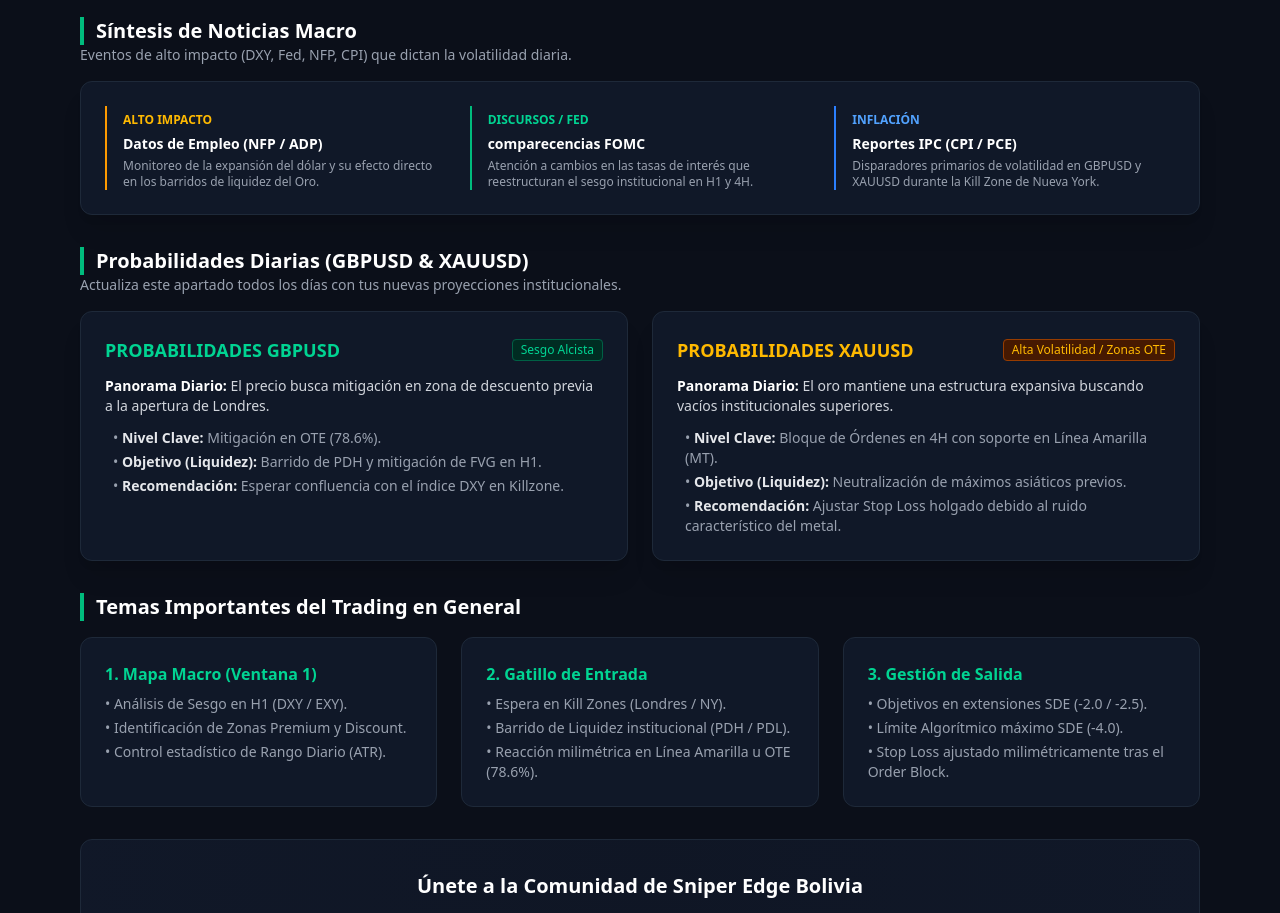
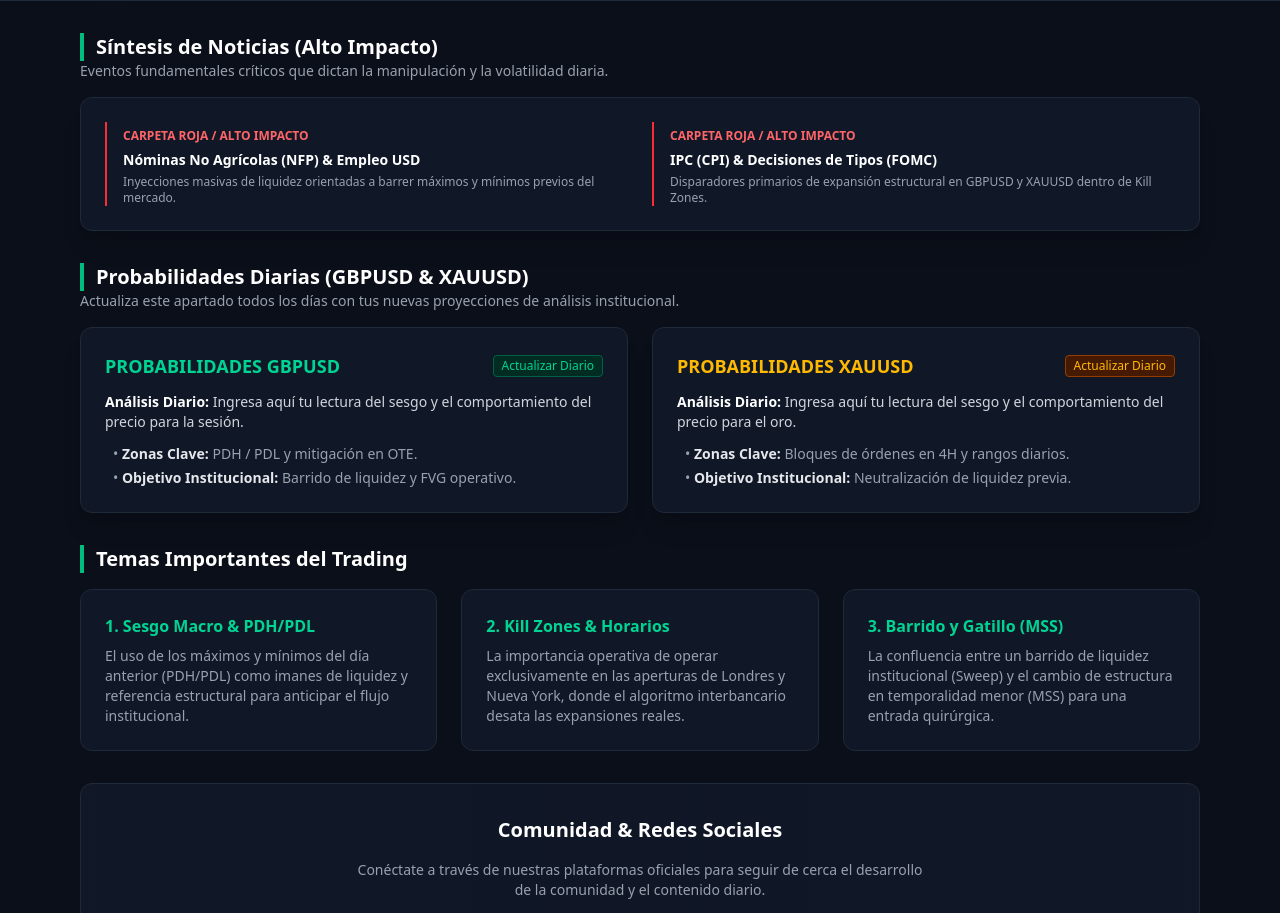
Before and after one commit to SniperEdgeBolivia/trading, a plain HTML site: page index.html in a window 1280 px wide. Shown: the part 96-1009 px from the top of the page. Drawn offline with nearby package versions, Linux system fonts and the light colour scheme.

Commit message:
Refactor HTML structure and update content

```diff
--- a/index.html
+++ b/index.html
@@ -11,20 +11,19 @@
 </head>
 <body class="min-h-screen flex flex-col justify-between">
 
-    <!-- 1. LOGOTIPO E INSTITUCIÓN -->
+    <!-- LOGOTIPO E INSTITUCIÓN -->
     <header class="border-b border-gray-800 bg-gray-900/50 backdrop-blur sticky top-0 z-50">
         <div class="max-w-6xl mx-auto px-4 py-4 flex flex-col sm:flex-row justify-between items-center gap-4">
-            <div class="flex items-center gap-3">
-                <!-- Reemplaza el enlace de la imagen con la URL o ruta de tu logotipo -->
-                <img src="https://via.placeholder.com/45" alt="Logo Sniper Edge Bolivia" class="w-12 h-12 rounded-full border border-emerald-500 object-cover">
+            <div class="flex items-center gap-4">
+                <!-- LOGO MÁS GRANDE -->
+                <img src="https://via.placeholder.com/70" alt="Logo Sniper Edge Bolivia" class="w-16 h-16 rounded-full border-2 border-emerald-500 object-cover shadow-lg shadow-emerald-500/20">
                 <div>
-                    <h1 class="text-xl font-bold tracking-wider text-white">SNIPER EDGE <span class="text-emerald-400">BOLIVIA</span></h1>
+                    <h1 class="text-2xl font-bold tracking-wider text-white">SNIPER EDGE <span class="text-emerald-400">BOLIVIA</span></h1>
                     <p class="text-xs text-gray-400">Metodología Institucional • Precisión Quirúrgica</p>
                 </div>
             </div>
-            <!-- Enlaces rápidos de Redes en el Header (opcional) -->
             <div class="flex items-center gap-3">
-                <a href="#redes" class="text-xs bg-emerald-950 text-emerald-400 border border-emerald-800 px-3 py-1.5 rounded-lg hover:bg-emerald-900 transition">Comunidad & Redes</a>
+                <a href="#redes" class="text-xs bg-emerald-950 text-emerald-400 border border-emerald-800 px-4 py-2 rounded-lg hover:bg-emerald-900 transition font-semibold">Comunidad & Redes Sociales</a>
             </div>
         </div>
     </header>
@@ -32,39 +31,34 @@
     <!-- CONTENIDO PRINCIPAL -->
     <main class="max-w-6xl mx-auto px-4 py-8 w-full space-y-8">
 
-        <!-- 2. SÍNTESIS DE NOTICIAS QUE MUEVEN EL MERCADO -->
+        <!-- SÍNTESIS DE NOTICIAS DE ALTO IMPACTO -->
         <section>
             <div class="mb-4">
-                <h2 class="text-xl font-bold text-white border-l-4 border-emerald-500 pl-3">Síntesis de Noticias Macro</h2>
-                <p class="text-sm text-gray-400">Eventos de alto impacto (DXY, Fed, NFP, CPI) que dictan la volatilidad diaria.</p>
+                <h2 class="text-xl font-bold text-white border-l-4 border-emerald-500 pl-3">Síntesis de Noticias (Alto Impacto)</h2>
+                <p class="text-sm text-gray-400">Eventos fundamentales críticos que dictan la manipulación y la volatilidad diaria.</p>
             </div>
 
             <div class="bg-gray-900 border border-gray-800 rounded-xl p-6 shadow-xl">
-                <div class="grid grid-cols-1 md:grid-cols-3 gap-6">
-                    <div class="border-l-2 border-amber-500 pl-4">
-                        <span class="text-xs text-amber-400 font-bold">ALTO IMPACTO</span>
-                        <h4 class="font-bold text-white text-sm mt-1">Datos de Empleo (NFP / ADP)</h4>
-                        <p class="text-xs text-gray-400 mt-1">Monitoreo de la expansión del dólar y su efecto directo en los barridos de liquidez del Oro.</p>
+                <div class="grid grid-cols-1 md:grid-cols-2 gap-6">
+                    <div class="border-l-2 border-red-500 pl-4">
+                        <span class="text-xs text-red-400 font-bold">CARPETA ROJA / ALTO IMPACTO</span>
+                        <h4 class="font-bold text-white text-sm mt-1">Nóminas No Agrícolas (NFP) & Empleo USD</h4>
+                        <p class="text-xs text-gray-400 mt-1">Inyecciones masivas de liquidez orientadas a barrer máximos y mínimos previos del mercado.</p>
                     </div>
-                    <div class="border-l-2 border-emerald-500 pl-4">
-                        <span class="text-xs text-emerald-400 font-bold">DISCURSOS / FED</span>
-                        <h4 class="font-bold text-white text-sm mt-1">comparecencias FOMC</h4>
-                        <p class="text-xs text-gray-400 mt-1">Atención a cambios en las tasas de interés que reestructuran el sesgo institucional en H1 y 4H.</p>
-                    </div>
-                    <div class="border-l-2 border-blue-500 pl-4">
-                        <span class="text-xs text-blue-400 font-bold">INFLACIÓN</span>
-                        <h4 class="font-bold text-white text-sm mt-1">Reportes IPC (CPI / PCE)</h4>
-                        <p class="text-xs text-gray-400 mt-1">Disparadores primarios de volatilidad en GBPUSD y XAUUSD durante la Kill Zone de Nueva York.</p>
+                    <div class="border-l-2 border-red-500 pl-4">
+                        <span class="text-xs text-red-400 font-bold">CARPETA ROJA / ALTO IMPACTO</span>
+                        <h4 class="font-bold text-white text-sm mt-1">IPC (CPI) & Decisiones de Tipos (FOMC)</h4>
+                        <p class="text-xs text-gray-400 mt-1">Disparadores primarios de expansión estructural en GBPUSD y XAUUSD dentro de Kill Zones.</p>
                     </div>
                 </div>
             </div>
         </section>
 
-        <!-- 3. PROBABILIDADES GBPUSD Y XAUUSD (Actualizable diariamente) -->
+        <!-- PROBADILIDADES DIARIAS (GBPUSD & XAUUSD) -->
         <section>
             <div class="mb-4">
                 <h2 class="text-xl font-bold text-white border-l-4 border-emerald-500 pl-3">Probabilidades Diarias (GBPUSD & XAUUSD)</h2>
-                <p class="text-sm text-gray-400">Actualiza este apartado todos los días con tus nuevas proyecciones institucionales.</p>
+                <p class="text-sm text-gray-400">Actualiza este apartado todos los días con tus nuevas proyecciones de análisis institucional.</p>
             </div>
 
             <div class="grid grid-cols-1 md:grid-cols-2 gap-6">
@@ -72,15 +66,13 @@
                 <div class="bg-gray-900 border border-gray-800 rounded-xl p-6 shadow-xl">
                     <div class="flex justify-between items-center mb-3">
                         <h3 class="font-bold text-lg text-emerald-400">PROBABILIDADES GBPUSD</h3>
-                        <span class="text-xs bg-emerald-950 text-emerald-400 border border-emerald-800 px-2 py-0.5 rounded">Sesgo Alcista</span>
+                        <span class="text-xs bg-emerald-950 text-emerald-400 border border-emerald-800 px-2 py-0.5 rounded">Actualizar Diario</span>
                     </div>
-                    <!-- EDITA AQUÍ TU CONTENIDO DIARIO -->
                     <div class="space-y-3 text-sm text-gray-300">
-                        <p><strong class="text-white">Panorama Diario:</strong> El precio busca mitigación en zona de descuento previa a la apertura de Londres.</p>
+                        <p><strong class="text-white">Análisis Diario:</strong> Ingresa aquí tu lectura del sesgo y el comportamiento del precio para la sesión.</p>
                         <ul class="space-y-1 text-gray-400 pl-2">
-                            <li>• <strong class="text-gray-200">Nivel Clave:</strong> Mitigación en OTE (78.6%).</li>
-                            <li>• <strong class="text-gray-200">Objetivo (Liquidez):</strong> Barrido de PDH y mitigación de FVG en H1.</li>
-                            <li>• <strong class="text-gray-200">Recomendación:</strong> Esperar confluencia con el índice DXY en Killzone.</li>
+                            <li>• <strong class="text-gray-200">Zonas Clave:</strong> PDH / PDL y mitigación en OTE.</li>
+                            <li>• <strong class="text-gray-200">Objetivo Institucional:</strong> Barrido de liquidez y FVG operativo.</li>
                         </ul>
                     </div>
                 </div>
@@ -89,65 +81,51 @@
                 <div class="bg-gray-900 border border-gray-800 rounded-xl p-6 shadow-xl">
                     <div class="flex justify-between items-center mb-3">
                         <h3 class="font-bold text-lg text-amber-400">PROBABILIDADES XAUUSD</h3>
-                        <span class="text-xs bg-amber-950 text-amber-400 border border-amber-800 px-2 py-0.5 rounded">Alta Volatilidad / Zonas OTE</span>
+                        <span class="text-xs bg-amber-950 text-amber-400 border border-amber-800 px-2 py-0.5 rounded">Actualizar Diario</span>
                     </div>
-                    <!-- EDITA AQUÍ TU CONTENIDO DIARIO -->
                     <div class="space-y-3 text-sm text-gray-300">
-                        <p><strong class="text-white">Panorama Diario:</strong> El oro mantiene una estructura expansiva buscando vacíos institucionales superiores.</p>
+                        <p><strong class="text-white">Análisis Diario:</strong> Ingresa aquí tu lectura del sesgo y el comportamiento del precio para el oro.</p>
                         <ul class="space-y-1 text-gray-400 pl-2">
-                            <li>• <strong class="text-gray-200">Nivel Clave:</strong> Bloque de Órdenes en 4H con soporte en Línea Amarilla (MT).</li>
-                            <li>• <strong class="text-gray-200">Objetivo (Liquidez):</strong> Neutralización de máximos asiáticos previos.</li>
-                            <li>• <strong class="text-gray-200">Recomendación:</strong> Ajustar Stop Loss holgado debido al ruido característico del metal.</li>
+                            <li>• <strong class="text-gray-200">Zonas Clave:</strong> Bloques de órdenes en 4H y rangos diarios.</li>
+                            <li>• <strong class="text-gray-200">Objetivo Institucional:</strong> Neutralización de liquidez previa.</li>
                         </ul>
                     </div>
                 </div>
             </div>
         </section>
 
-        <!-- 4. TEMAS IMPORTANTES DEL TRADING EN GENERAL -->
+        <!-- TEMAS IMPORTANTES DEL TRADING -->
         <section>
             <div class="mb-4">
-                <h2 class="text-xl font-bold text-white border-l-4 border-emerald-500 pl-3">Temas Importantes del Trading en General</h2>
+                <h2 class="text-xl font-bold text-white border-l-4 border-emerald-500 pl-3">Temas Importantes del Trading</h2>
             </div>
 
             <div class="grid grid-cols-1 md:grid-cols-3 gap-6">
                 <div class="bg-gray-900 border border-gray-800 rounded-xl p-6">
-                    <h3 class="font-bold text-emerald-400 mb-2">1. Mapa Macro (Ventana 1)</h3>
-                    <ul class="text-sm text-gray-400 space-y-1">
-                        <li>• Análisis de Sesgo en H1 (DXY / EXY).</li>
-                        <li>• Identificación de Zonas Premium y Discount.</li>
-                        <li>• Control estadístico de Rango Diario (ATR).</li>
-                    </ul>
+                    <h3 class="font-bold text-emerald-400 mb-2">1. Sesgo Macro & PDH/PDL</h3>
+                    <p class="text-sm text-gray-400">El uso de los máximos y mínimos del día anterior (PDH/PDL) como imanes de liquidez y referencia estructural para anticipar el flujo institucional.</p>
                 </div>
 
                 <div class="bg-gray-900 border border-gray-800 rounded-xl p-6">
-                    <h3 class="font-bold text-emerald-400 mb-2">2. Gatillo de Entrada</h3>
-                    <ul class="text-sm text-gray-400 space-y-1">
-                        <li>• Espera en Kill Zones (Londres / NY).</li>
-                        <li>• Barrido de Liquidez institucional (PDH / PDL).</li>
-                        <li>• Reacción milimétrica en Línea Amarilla u OTE (78.6%).</li>
-                    </ul>
+                    <h3 class="font-bold text-emerald-400 mb-2">2. Kill Zones & Horarios</h3>
+                    <p class="text-sm text-gray-400">La importancia operativa de operar exclusivamente en las aperturas de Londres y Nueva York, donde el algoritmo interbancario desata las expansiones reales.</p>
                 </div>
 
                 <div class="bg-gray-900 border border-gray-800 rounded-xl p-6">
-                    <h3 class="font-bold text-emerald-400 mb-2">3. Gestión de Salida</h3>
-                    <ul class="text-sm text-gray-400 space-y-1">
-                        <li>• Objetivos en extensiones SDE (-2.0 / -2.5).</li>
-                        <li>• Límite Algorítmico máximo SDE (-4.0).</li>
-                        <li>• Stop Loss ajustado milimétricamente tras el Order Block.</li>
-                    </ul>
+                    <h3 class="font-bold text-emerald-400 mb-2">3. Barrido y Gatillo (MSS)</h3>
+                    <p class="text-sm text-gray-400">La confluencia entre un barrido de liquidez institucional (Sweep) y el cambio de estructura en temporalidad menor (MSS) para una entrada quirúrgica.</p>
                 </div>
             </div>
         </section>
 
-        <!-- 5. REDES SOCIALES -->
+        <!-- REDES SOCIALES (TELEGRAM, FACEBOOK, TIKTOK) -->
         <section id="redes" class="bg-gradient-to-r from-gray-900 via-gray-900/80 to-gray-900 border border-gray-800 rounded-xl p-8 text-center space-y-4">
-            <h2 class="text-xl font-bold text-white">Únete a la Comunidad de Sniper Edge Bolivia</h2>
-            <p class="text-sm text-gray-400 max-w-xl mx-auto">Conéctate con nosotros en nuestras plataformas oficiales para recibir actualizaciones en tiempo real, análisis en vivo y discusión metodológica.</p>
+            <h2 class="text-xl font-bold text-white">Comunidad & Redes Sociales</h2>
+            <p class="text-sm text-gray-400 max-w-xl mx-auto">Conéctate a través de nuestras plataformas oficiales para seguir de cerca el desarrollo de la comunidad y el contenido diario.</p>
             <div class="flex flex-wrap justify-center gap-4 pt-2">
-                <a href="https://t.me/SniperEdgeBolivia" target="_blank" class="bg-gray-800 hover:bg-emerald-600 hover:text-white px-5 py-2.5 rounded-xl border border-gray-700 text-sm font-semibold transition">Telegram Oficial</a>
-                <a href="https://instagram.com/SniperEdgeBolivia" target="_blank" class="bg-gray-800 hover:bg-emerald-600 hover:text-white px-5 py-2.5 rounded-xl border border-gray-700 text-sm font-semibold transition">Instagram</a>
-                <a href="https://twitter.com/SniperEdgeBolivia" target="_blank" class="bg-gray-800 hover:bg-emerald-600 hover:text-white px-5 py-2.5 rounded-xl border border-gray-700 text-sm font-semibold transition">X / Twitter</a>
+                <a href="https://t.me/SniperEdgeBolivia" target="_blank" class="bg-gray-800 hover:bg-emerald-600 hover:text-white px-6 py-2.5 rounded-xl border border-gray-700 text-sm font-semibold transition">Telegram</a>
+                <a href="https://facebook.com/SniperEdgeBolivia" target="_blank" class="bg-gray-800 hover:bg-emerald-600 hover:text-white px-6 py-2.5 rounded-xl border border-gray-700 text-sm font-semibold transition">Facebook</a>
+                <a href="https://tiktok.com/@SniperEdgeBolivia" target="_blank" class="bg-gray-800 hover:bg-emerald-600 hover:text-white px-6 py-2.5 rounded-xl border border-gray-700 text-sm font-semibold transition">TikTok</a>
             </div>
         </section>
 
```
